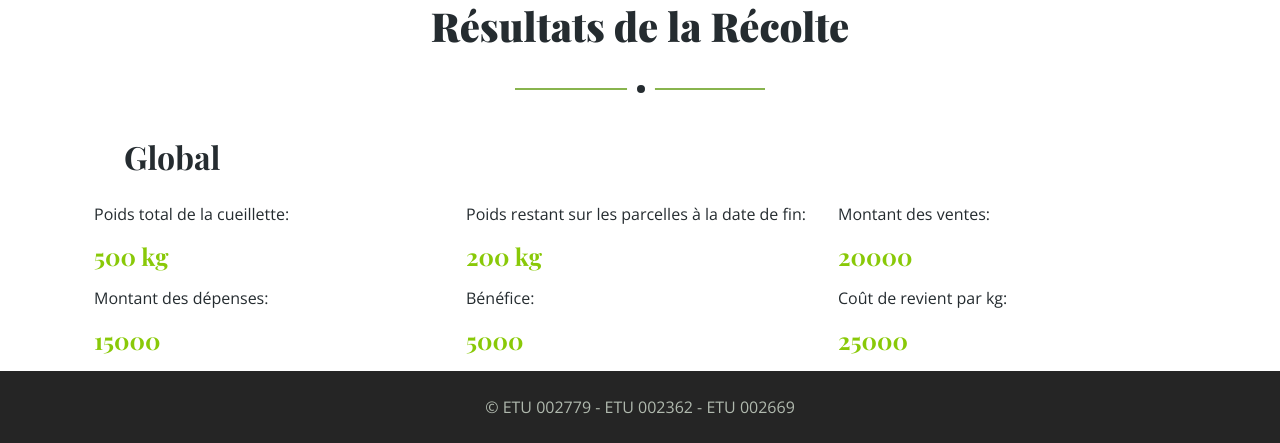
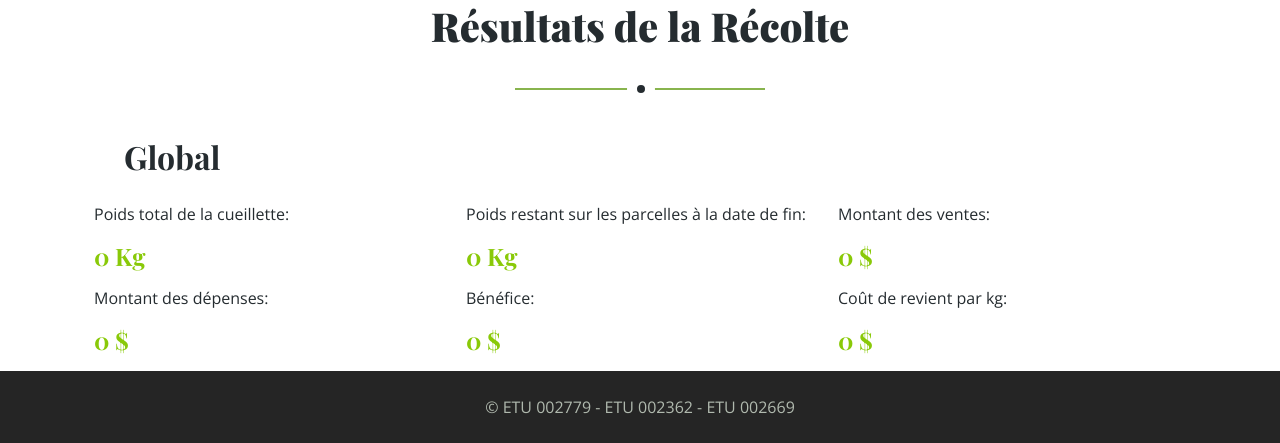
Before and after one commit to Miarantsoo/Exam30h, a PHP site: page /pages/page-resultat.php in a window 1280 px wide. Shown: the part 968-1411 px from the top of the page. Run offline with PHP 8.4, Linux system fonts and the light colour scheme; some libraries are stand-ins or nearby versions.

Commit message:
integration resultat
il manque encore la vente et le benefice

```diff
--- a/pages/page-resultat.php
+++ b/pages/page-resultat.php
@@ -1,3 +1,20 @@
+<?php
+    $cueillette = 0;
+    $restant = 0;
+    $depense = 0;
+    $revient = 0;
+    $vente = 0;
+    $benefice = 0;
+    if(isset($_GET['resultat'])){
+        // $ensemble = $cueillette.".".$restant.".".$depense.".".$revient;
+        $ensemble = explode("//" , $_GET['resultat']);
+
+        $cueillette = $ensemble[0];
+        $restant = $ensemble[1];
+        $depense = $ensemble[2];
+        $revient = $ensemble[3];
+    }
+?>
 <!DOCTYPE html>
 <html lang="en">
 <head>
@@ -78,7 +95,7 @@
         <div class="section-title text-center mx-auto wow fadeInUp" data-wow-delay="0.1s" style="max-width: 500px; visibility: visible; animation-delay: 0.1s; animation-name: fadeInUp;">
           <h1 class="display-6">Affiche Resultat</h1>
             </div>
-            <form action="#" class="mt-4">
+            <form action="traitement-dateDebut-dateFin.php" class="mt-4" method="post">
                 <div class="mb-3">
                 <label for="Date">Date début</label>
                 <input type="date" id="" name="date-debut"required>
@@ -107,24 +124,24 @@
   <div class="row mt-4">
     <div class="col-md-4">
       <h2>Global</h2>
-      <p>Poids total de la cueillette: <h4 id="poid-total">500 kg</h4></p>
+      <p>Poids total de la cueillette: <h4 id="poid-total"><?php echo $cueillette;?> Kg</h4></p>
     </div>
     <div class="col-md-4">
       <h2>&nbsp;</h2> <!-- Ajoutez une colonne vide pour l'espace -->
-      <p>Poids restant sur les parcelles à la date de fin: <h4 id="poid-restant">200 kg</h4></p>
+      <p>Poids restant sur les parcelles à la date de fin: <h4 id="poid-restant"><?php echo $restant;?> Kg</h4></p>
     </div>
     <div class="col-md-4">
       <h2>&nbsp;</h2> <!-- Ajoutez une colonne vide pour l'espace -->
-      <p>Montant des ventes: <h4 id="montant-vente">20000</h4></p>
+      <p>Montant des ventes: <h4 id="montant-vente"><?php echo $vente;?> $</h4></p>
     </div>
     <div class="col-md-4">
-      <p>Montant des dépenses: <h4 id="montant-depense">15000</h4></p>
+      <p>Montant des dépenses: <h4 id="montant-depense"><?php echo $depense;?> $</h4></p>
     </div>
     <div class="col-md-4">
-      <p>Bénéfice: <h4 id="benefice">5000</h4></p>
+      <p>Bénéfice: <h4 id="benefice"><?php echo $benefice;?> $</h4></p>
     </div>
     <div class="col-md-4">
-      <p>Coût de revient par kg: <h4 id="cout-revient">25000</h4></p>
+      <p>Coût de revient par kg: <h4 id="cout-revient"><?php echo $revient;?> $</h4></p>
     </div>
   </div>
 </div>
```
Also changed, not shown: inc/fonction.php (+5 -5 lines), pages/traitement-dateDebut-dateFin.php (added, +15 -0 lines).
